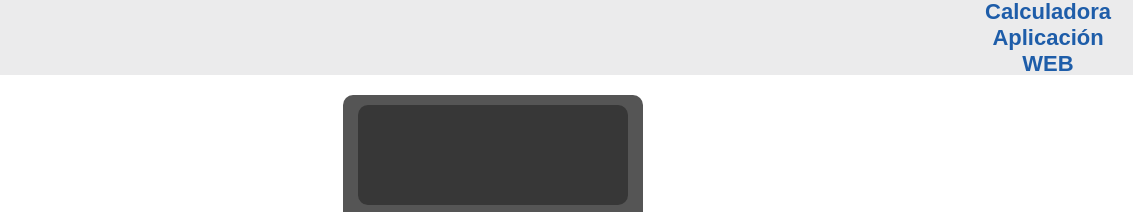
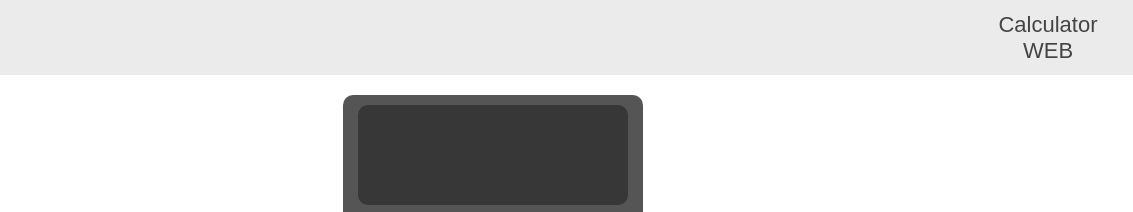
Before and after one commit to hecmandark/Simple-calculator-web-app, a plain HTML site: page index.html in a window 1280 px wide. Shown: the top 212 px of the page, 147-1280 px from the left. Drawn offline with Linux system fonts and the light colour scheme; a web font is replaced by a local one.

Commit message:
se arreglo el problema con Delete

```diff
--- a/index.html
+++ b/index.html
@@ -27,7 +27,7 @@
     <header>
         <div class="brand">
             <img src="img/logo.png" alt="Hector Milone">
-            <h1>Calculadora Aplicación WEB</h1>
+            <h1>Calculator WEB</h1>
         </div>
     </header>
 
--- a/js/display.js
+++ b/js/display.js
@@ -61,7 +61,7 @@ class Display {
     }
 
     deleteNumber() {
-        if (this.currentValue.textContent)
+        if (this.currentValue.textContent && !this.currentValue.textContent.includes('='))
             this.currentValue.textContent = this.currentValue.textContent.slice(0, -1);
     }
 
--- a/style.css
+++ b/style.css
@@ -17,10 +17,11 @@
 
 .brand h1 {
     font-family: 'Monomaniac One', sans-serif;
+    font-weight: 100;
     font-size: 22px;
     width: 150px;
     text-align: center;
-    color: rgb(30, 93, 169);
+    color: rgb(68, 68, 68);
 }
 
 .brand img {
```
